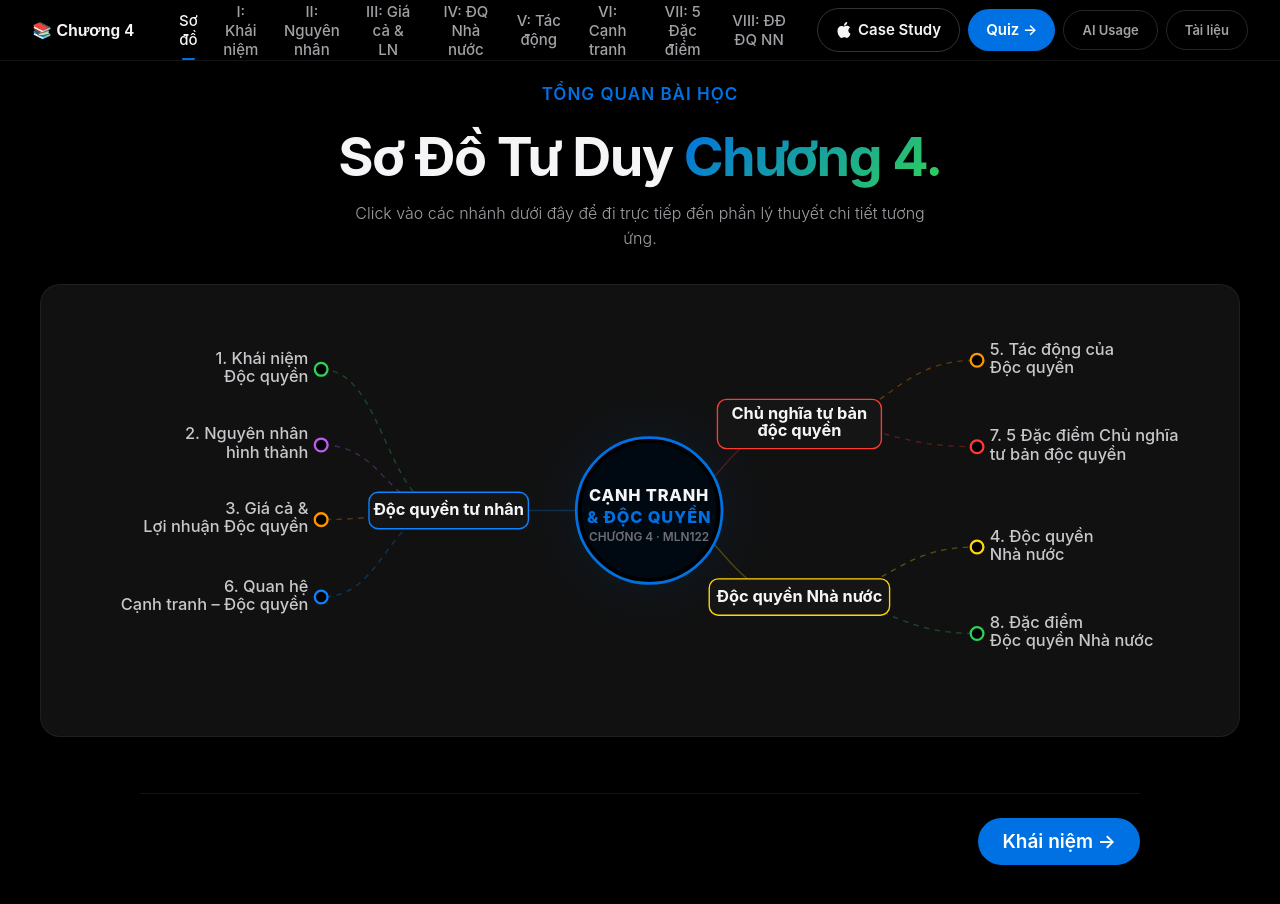
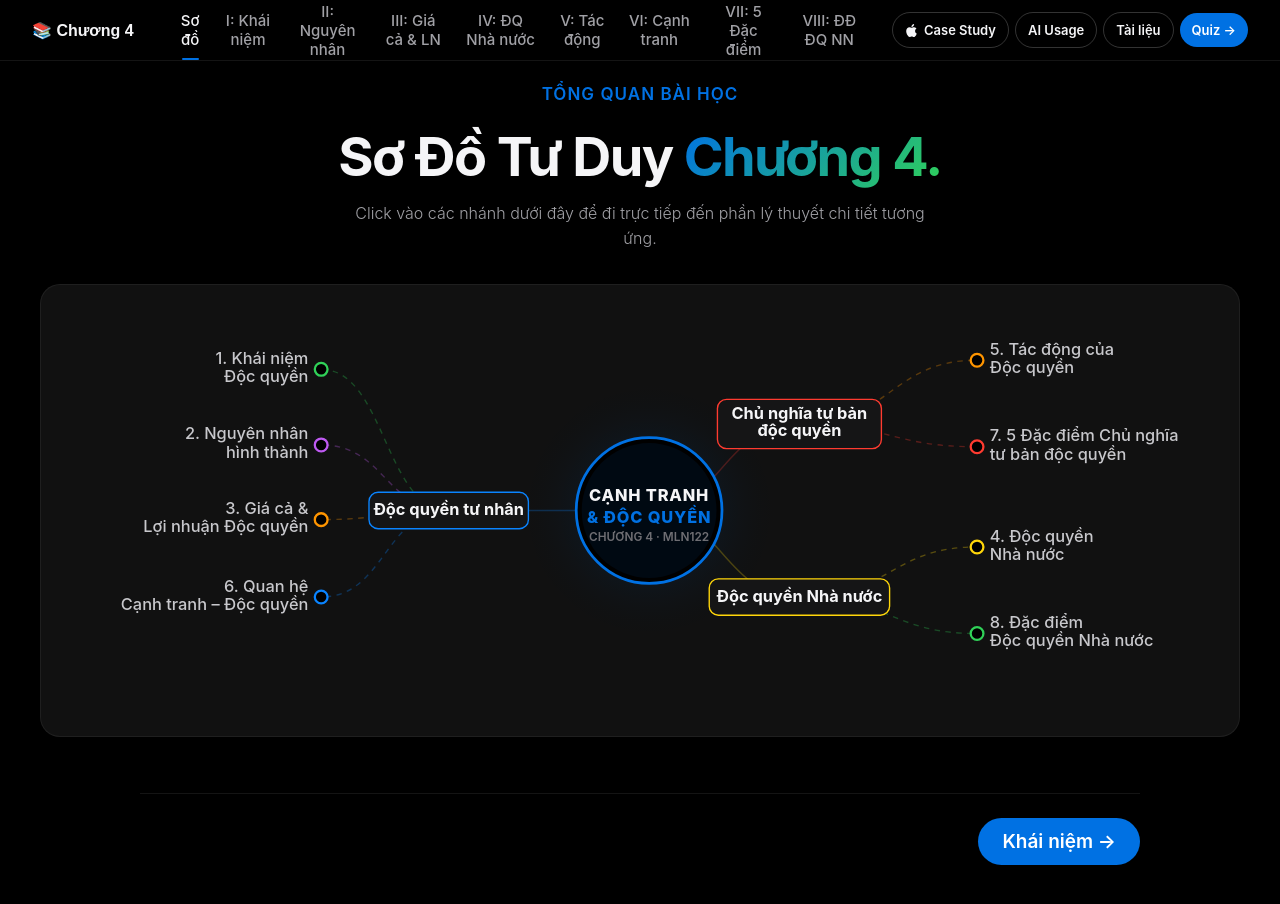
Before and after one commit to QuocPhong2101/MLN122, a React (Vite) app: page /#overview in a window 1280 px wide. Shown: the top 904 px of the page. Built offline with nearby package versions, Linux system fonts and the light colour scheme.

Commit message:
feat: create TheoryPage component for MLN122 presentation

```diff
--- a/src/pages/TheoryPage.jsx
+++ b/src/pages/TheoryPage.jsx
@@ -224,16 +224,16 @@ export default function TheoryPage() {
               </button>
             ))}
           </div>
-          <div style={{ display: 'flex', gap: 8, alignItems: 'center' }}>
-            <Link to="/apple" className="ap-nav-cta" style={{ background: 'transparent', border: '1px solid rgba(255,255,255,0.2)', color: '#f5f5f7', display: 'flex', alignItems: 'center', gap: 6 }}>
-              <svg viewBox="0 0 814 1000" width="16" height="16" fill="currentColor">
+          <div style={{ display: 'flex', gap: 6, alignItems: 'center' }}>
+            <Link to="/apple" className="ap-nav-cta" style={{ background: 'transparent', border: '1px solid rgba(255,255,255,0.2)', color: '#f5f5f7', display: 'flex', alignItems: 'center', gap: 6, padding: '6px 12px', fontSize: '13px' }}>
+              <svg viewBox="0 0 814 1000" width="13" height="13" fill="currentColor">
                 <path d="M788.1 340.9c-5.8 4.5-108.2 62.2-108.2 190.5 0 148.4 130.3 200.9 134.2 202.2-.6 3.2-20.7 71.9-68.7 141.9-42.8 61.6-87.5 123.1-155.5 123.1s-85.5-39.5-164-39.5c-76.5 0-103.7 40.8-165.9 40.8s-105.6-57-155.5-127C46.7 790.7 0 663 0 541.8c0-194.4 126.4-297.5 250.8-297.5 66.1 0 121.2 43.4 162.7 43.4 39.5 0 101.1-46 176.3-46 28.5 0 130.9 2.6 198.3 99.2zm-234-181.5c31.1-36.9 53.1-88.1 53.1-139.3 0-7.1-.6-14.3-1.9-20.1-50.6 1.9-110.8 33.7-147.1 75.8-28.5 32.4-55.1 83.6-55.1 135.5 0 7.8 1.3 15.6 1.9 18.1 3.2.6 8.4 1.3 13.6 1.3 45.4 0 102.5-30.4 135.5-71.3z"/>
               </svg>
               Case Study
             </Link>
-            <Link to="/quiz" className="ap-nav-cta">Quiz →</Link>
-            <Link to="/ai-usage" className="ap-nav-cta" style={{ background: 'transparent', border: '1px solid rgba(255,255,255,0.15)', color: '#a1a1a6', fontSize: 13 }}>AI Usage</Link>
-            <Link to="/references" className="ap-nav-cta" style={{ background: 'transparent', border: '1px solid rgba(255,255,255,0.15)', color: '#a1a1a6', fontSize: 13 }}>Tài liệu</Link>
+            <Link to="/ai-usage" className="ap-nav-cta" style={{ background: 'transparent', border: '1px solid rgba(255,255,255,0.2)', color: '#f5f5f7', padding: '6px 12px', fontSize: '13px' }}>AI Usage</Link>
+            <Link to="/references" className="ap-nav-cta" style={{ background: 'transparent', border: '1px solid rgba(255,255,255,0.2)', color: '#f5f5f7', padding: '6px 12px', fontSize: '13px' }}>Tài liệu</Link>
+            <Link to="/quiz" className="ap-nav-cta" style={{ padding: '6px 12px', fontSize: '13px' }}>Quiz →</Link>
           </div>
         </div>
       </nav>
```
